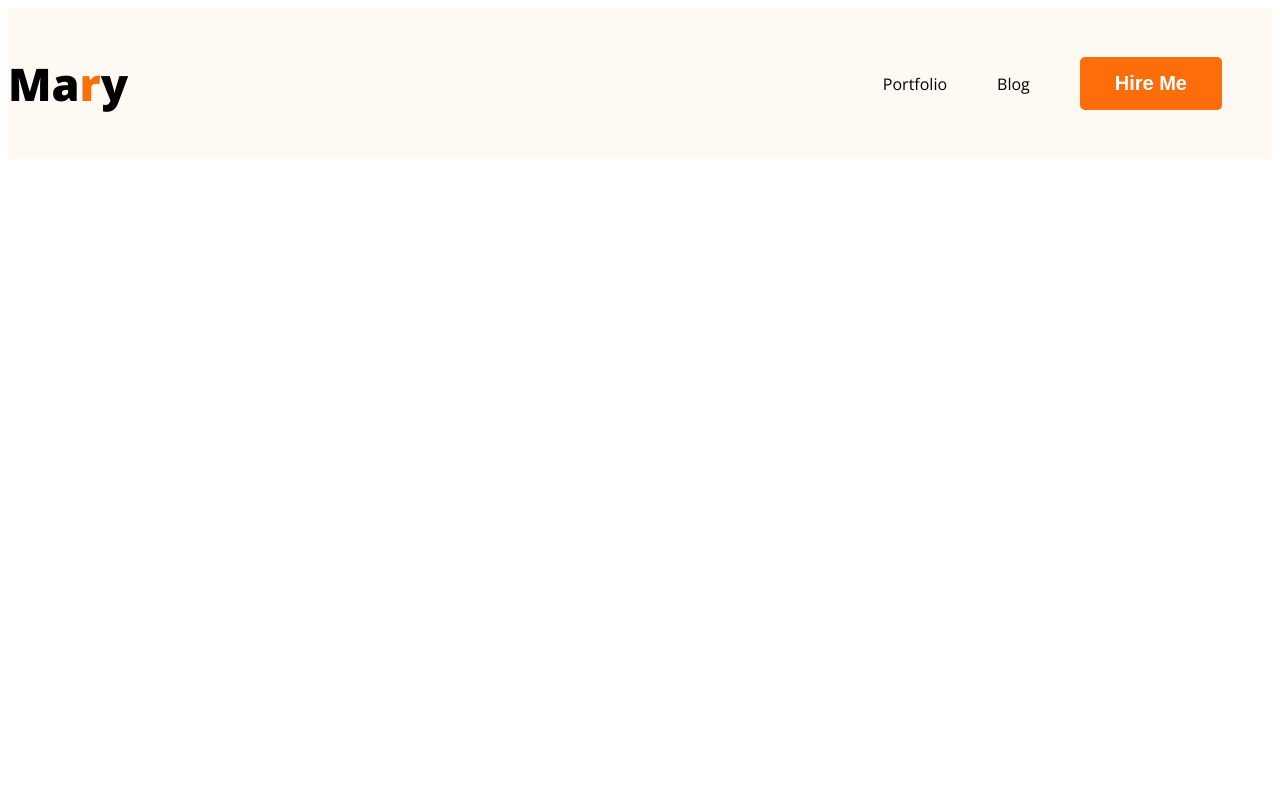
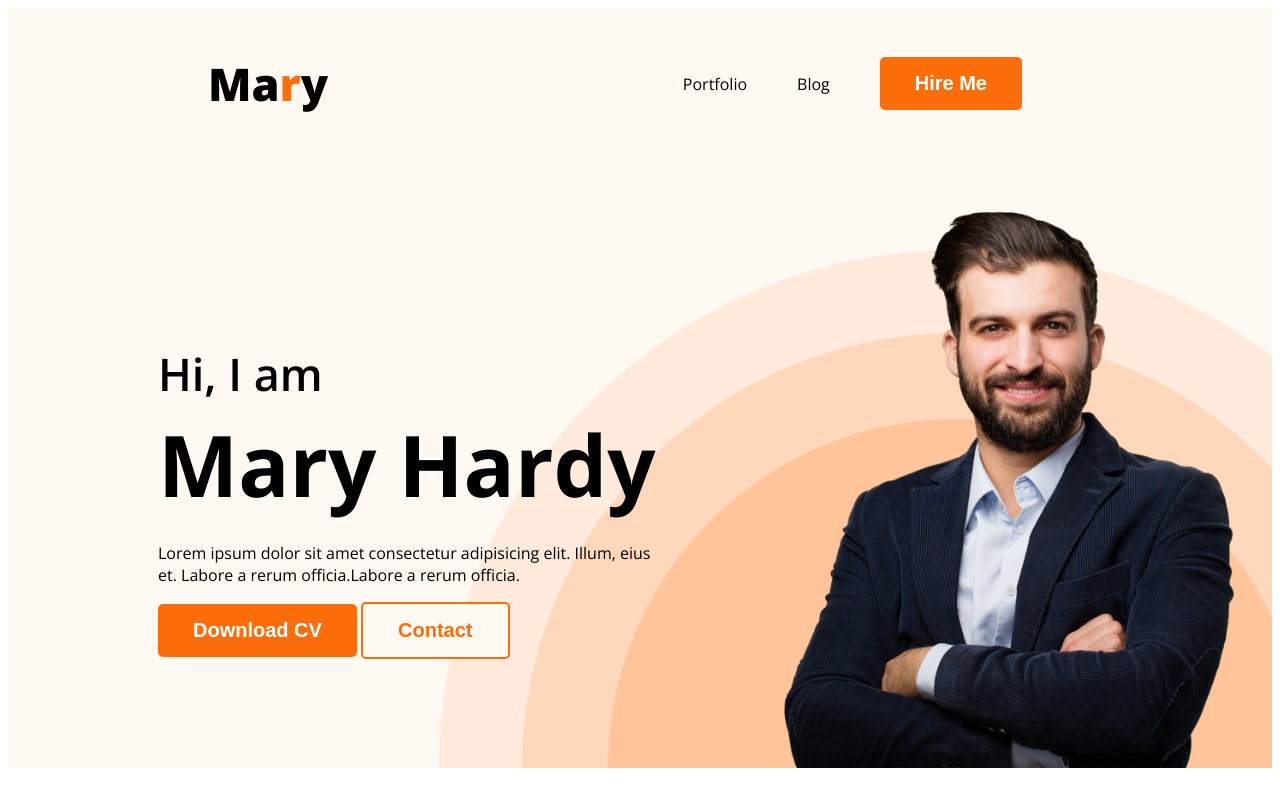
Before and after one commit to rezwan-imran23/developer-portfolio, a plain HTML site: page index.html in a window 1280 px wide. Drawn offline with nearby package versions, Linux system fonts and the light colour scheme.

Commit message:
new text added

```diff
--- a/index.html
+++ b/index.html
@@ -17,7 +17,20 @@
                 <li>Portfolio</li>
                 <li>Blog</li>
                 <li><button class="btn-primary">Hire Me</button></li>
+            </ul>
         </nav>
+        <div class="banner">
+            <div class="banner-content">
+                <h3 class="banner-greeting">Hi, I am</h3>
+                <h1 class="banner-title">Mary Hardy</h1>
+                <p class="banner-description">
+                    Lorem ipsum dolor sit amet consectetur adipisicing elit. Illum, eius et. Labore a rerum officia.Labore a rerum officia.</p>
+                <button class="btn-primary">Download CV</button>
+                <button class="btn-contact">Contact</button>
+            </div>
+            <img class="profile-pic" src="/images/hardy.png" alt="">
+        </div>
+
     </header>
     <main></main>
     <footer></footer>
--- a/style.css
+++ b/style.css
@@ -20,6 +20,7 @@ nav{
     display: flex;
     justify-content: space-between;
     align-items: center;
+    margin: 0 200px;
 }
 
 .nav-title {
@@ -49,6 +50,55 @@ nav li {
     color: white;
 }
 
+.btn-contact{
+    border-radius: 5px;
+    background-color: #FFF8F3;
+    font-size: 20px;
+    font-weight: 700;
+    padding: 15px 35px;
+    color:#FD6E0A;
+    border: 2px solid #FD6E0A;
+
+}
+.btn-contact:hover{
+    background: #FD6E0A;
+    color: white;
+}
+
 .header{
     background-color: #FFF8F3;
+    background-image: url(/images/header_bg.png);
+    background-repeat: no-repeat;
+    background-position: bottom right;
 }
+
+.banner{
+    padding: 30px 30px 0px 150px ;
+    display: flex;
+    align-items: center;
+    justify-content: space-between;
+}
+
+.banner .profile-pic {
+
+    width: 500px;
+}
+
+.banner-greeting{
+    font-weight: 600;
+    font-size: 45px;
+    margin-bottom: 0;
+}
+.banner-title{
+    font-size: 85px;
+    font-weight: 700;
+    margin-top: 2px;
+    margin-bottom: 20px;
+}
+
+.banner-description{
+
+}
+.banner-content{
+    max-width: 500px;
+}
```
